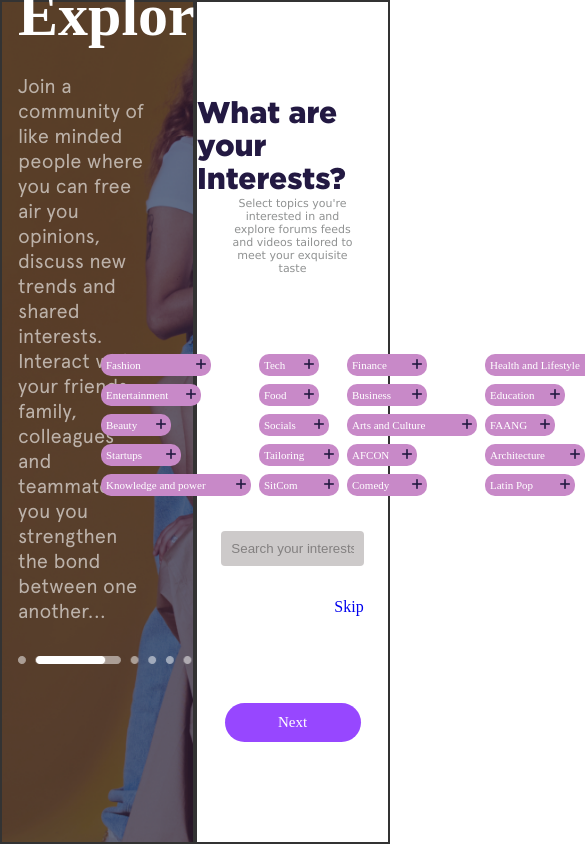
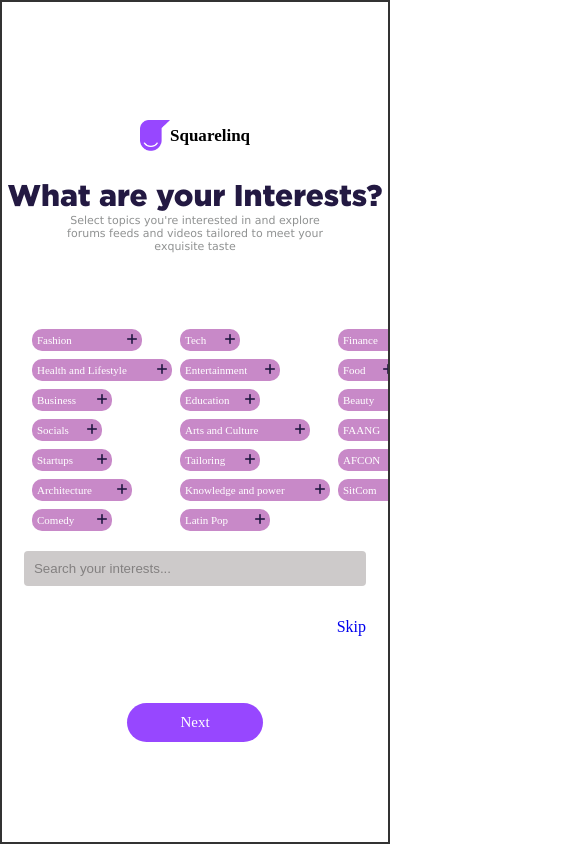
Before and after one commit to Chidubem03/SquareLinq.Inc, a React (Create React App) app: page /yourinterest in a window 390 px wide. Shown: the top 844 px of the page, 585 px wide, since content can reach past the window. Built offline with nearby package versions, Linux system fonts and the light colour scheme; a web font is replaced by a local one.

Commit message:
responsive designs added to almost all pages

```diff
--- a/src/Pages/SetNewPassword/SetNewPassword.jsx
+++ b/src/Pages/SetNewPassword/SetNewPassword.jsx
@@ -1,6 +1,7 @@
 import React from 'react'
 import slider from "../Images/auth-pagination-slider.png";
 import SetNewPasswordImg from "../Images/selfie.png"
+import squareLinq from '../Images/squarelink-logo.png';
  import "./SetNewPassword.css"
 
 const SetNewPassword = ()=>{
@@ -47,6 +48,10 @@ const SetNewPassword = ()=>{
 
             <div className="containerInnerRightInner">
               <div className="containerInnerRightInnerChild">
+              <div className="logoCon">
+                <img src={squareLinq} className='logoIcon' alt="" />
+                <span className='logoText'>Squarelinq</span>
+              </div>
                 <section className="containerInnerRightInnerChild1">
                   <h2 id="verify-email-h1" >Set New Password</h2>
                 </section>
--- a/src/Pages/yourInterest/YourInterest.jsx
+++ b/src/Pages/yourInterest/YourInterest.jsx
@@ -1,11 +1,11 @@
 import { Link } from 'react-router-dom/cjs/react-router-dom';
 import leftsideImg from '../Images/leftside-img.png';
-import shineLogo from '../Images/shineLogo.png';
-import './yourInterest.css';
 import { useState } from 'react';
 import slides from '../Images/slider-img.png';
 import goodSign from '../Images/Good.png';
 import addSign from '../Images/Add.png';
+import squareLinq from '../Images/squarelink-logo.png';
+import './yourInterest.css';
 
 const YourInterest = () => {
 
@@ -95,7 +95,6 @@ const YourInterest = () => {
 
             <div className="yourInterest-leftside" style={{ backgroundImage: `url(${leftsideImg})` }}>
              <div className="yourInterest-leftside_container">
-                <img src={shineLogo} alt="shineLogo" />
                 <h1 className="leftside-header">
                     Explore
                 </h1>
@@ -111,6 +110,10 @@ const YourInterest = () => {
             </div>
             <div className="yourInterest-rightside">
               <div className="yourInterest-rightside_content">
+                <div className="logoCon">
+                <img src={squareLinq} className='logoIcon' alt="" />
+                <p className='logoText'>Squarelinq</p>
+              </div>
                 <p className="questions">
                     What are your Interests?
                 </p>
--- a/src/Pages/yourInterest/yourInterest.css
+++ b/src/Pages/yourInterest/yourInterest.css
@@ -97,13 +97,11 @@ form .tags{
     display: flex;
     place-items: center;
 }
-form .tags .tags-content{
+.tags-content{
     position: relative;
-    left: -6rem;
-    max-height: 80%;
-    width: 50%;
+    left: 3rem;
+    width: 90%;
     display: grid;
-    place-items: left;
     grid-template-columns: repeat(4, 1fr);
     gap: .5rem;
 }
@@ -251,3 +249,22 @@ form label.input .div p.error{
     width: fit-content;
     margin-top: .5rem;
 }
+
+@media (max-width: 650px) {
+    .tags-content {
+    grid-template-columns: repeat(3, 1fr);
+    overflow-x: scroll;
+    padding: 10px 20px;
+    left: 10px;
+    }
+    .yourInterest-form {
+     width: auto;
+     gap: 0;
+    }
+}
+
+@media (max-width: 650px) {
+    .tags-content {
+        left: 30px;
+        }
+}
```
Also changed, not shown: src/normalize.css.
